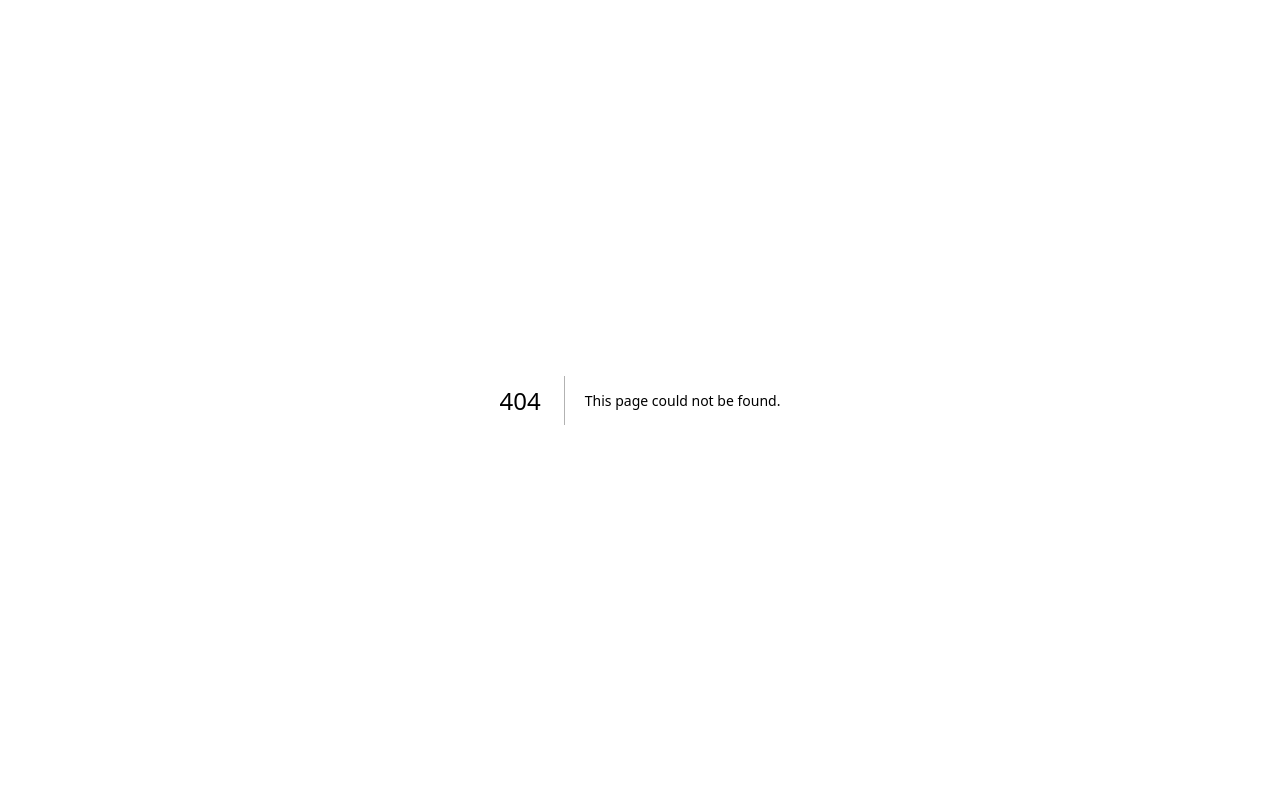
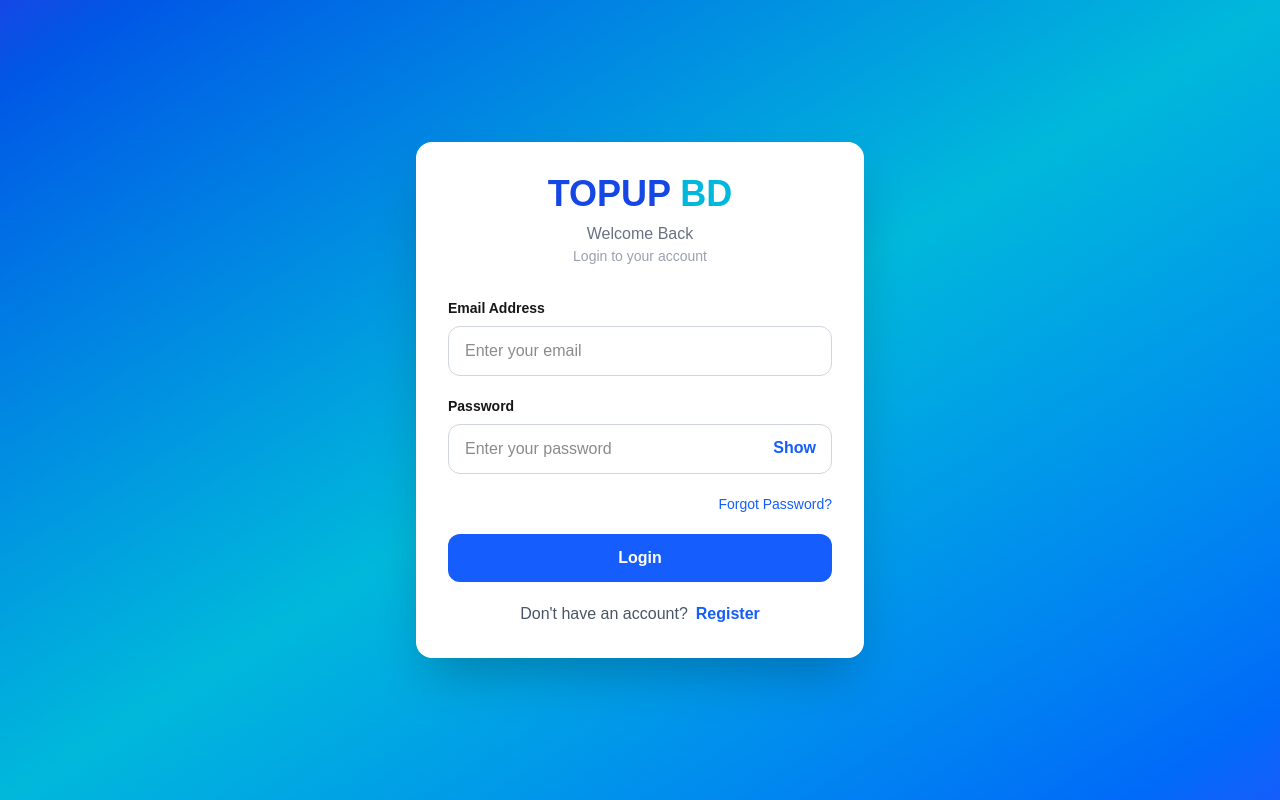
Before and after one commit to omorbro/topup-bd, a Next.js app: page /login in a window 1280 px wide. Before the commit this address had no page. Built offline with nearby package versions, Linux system fonts and the light colour scheme.

Commit message:
Add login, dashboard and auth header

```diff
--- /dev/null
+++ b/app/dashboard/page.tsx
@@ -0,0 +1,119 @@
+"use client";
+
+import Link from "next/link";
+import { useEffect, useState } from "react";
+import { auth } from "@/lib/firebase";
+import { signOut } from "firebase/auth";
+
+export default function DashboardPage() {
+  const [user, setUser] = useState<any>(null);
+
+  useEffect(() => {
+    const unsubscribe = auth.onAuthStateChanged((currentUser) => {
+      setUser(currentUser);
+    });
+
+    return () => unsubscribe();
+  }, []);
+
+  const handleLogout = async () => {
+    await signOut(auth);
+    window.location.href = "/login";
+  };
+
+  return (
+    <div className="min-h-screen bg-gray-100">
+
+      {/* Header */}
+
+      <div className="bg-blue-600 text-white p-5 shadow">
+
+        <h1 className="text-2xl font-bold">
+          TOPUP BD Dashboard
+        </h1>
+
+        <p className="text-sm text-blue-100">
+          Welcome Back
+        </p>
+
+      </div>
+
+      {/* Content */}
+
+      <div className="max-w-5xl mx-auto p-5">
+        {/* Profile Card */}
+
+        <div className="bg-white rounded-2xl shadow-md p-6">
+
+          <div className="flex items-center gap-4">
+
+            <div className="w-20 h-20 rounded-full bg-blue-600 text-white flex items-center justify-center text-3xl font-bold">
+              {user?.displayName?.charAt(0) || "U"}
+            </div>
+
+            <div>
+
+              <h2 className="text-2xl font-bold">
+                {user?.displayName || "User"}
+              </h2>
+
+              <p className="text-gray-600">
+                {user?.email}
+              </p>
+
+            </div>
+
+          </div>
+
+          <div className="grid grid-cols-1 md:grid-cols-2 gap-4 mt-8">
+
+            <Link
+              href="/topup"
+              className="bg-blue-600 text-white text-center py-3 rounded-xl font-semibold hover:bg-blue-700 transition"
+            >
+              💎 Top Up Now
+            </Link>
+
+            <Link
+              href="/orders"
+              className="bg-green-600 text-white text-center py-3 rounded-xl font-semibold hover:bg-green-700 transition"
+            >
+              📦 My Orders
+            </Link>
+
+          </div>
+
+          <button
+            onClick={handleLogout}
+            className="w-full mt-6 bg-red-600 text-white py-3 rounded-xl font-semibold hover:bg-red-700 transition"
+          >
+            🚪 Logout
+          </button>
+
+        </div>
+        {/* Quick Stats */}
+
+        <div className="grid grid-cols-1 md:grid-cols-3 gap-5 mt-6">
+
+          <div className="bg-white rounded-2xl shadow-md p-5">
+            <h3 className="text-gray-500 text-sm">Total Orders</h3>
+            <p className="text-3xl font-bold text-blue-600 mt-2">0</p>
+          </div>
+
+          <div className="bg-white rounded-2xl shadow-md p-5">
+            <h3 className="text-gray-500 text-sm">Completed</h3>
+            <p className="text-3xl font-bold text-green-600 mt-2">0</p>
+          </div>
+
+          <div className="bg-white rounded-2xl shadow-md p-5">
+            <h3 className="text-gray-500 text-sm">Pending</h3>
+            <p className="text-3xl font-bold text-yellow-500 mt-2">0</p>
+          </div>
+
+        </div>
+
+      </div>
+
+    </div>
+  );
+}
--- /dev/null
+++ b/app/login/page.tsx
@@ -0,0 +1,185 @@
+"use client";
+
+import { useState } from "react";
+import Link from "next/link";
+import { useRouter } from "next/navigation";
+import { signInWithEmailAndPassword } from "firebase/auth";
+import { auth } from "@/lib/firebase";
+
+export default function LoginPage() {
+  const router = useRouter();
+
+  const [email, setEmail] = useState("");
+  const [password, setPassword] = useState("");
+
+  const [showPassword, setShowPassword] = useState(false);
+  const [loading, setLoading] = useState(false);
+  const [error, setError] = useState("");
+
+  const handleLogin = async (
+    e: React.FormEvent<HTMLFormElement>
+  ) => {
+    e.preventDefault();
+
+    setError("");
+
+    if (!email || !password) {
+      setError("Please fill all fields.");
+      return;
+    }
+
+    try {
+      setLoading(true);
+
+      await signInWithEmailAndPassword(
+        auth,
+        email,
+        password
+      );
+
+      router.push("/");
+      setLoading(false);
+
+    } catch (err: any) {
+
+      setLoading(false);
+
+      switch (err.code) {
+
+        case "auth/invalid-credential":
+        case "auth/wrong-password":
+        case "auth/user-not-found":
+          setError("Invalid email or password.");
+          break;
+
+        case "auth/invalid-email":
+          setError("Invalid email address.");
+          break;
+
+        case "auth/too-many-requests":
+          setError("Too many attempts. Please try again later.");
+          break;
+
+        default:
+          setError("Login failed. Please try again.");
+      }
+    }
+  };
+
+  return (
+    <div className="min-h-screen bg-gradient-to-br from-blue-700 via-cyan-500 to-blue-600 flex items-center justify-center px-4 py-10">
+
+      <div className="w-full max-w-md bg-white rounded-2xl shadow-2xl p-8">
+
+        <div className="text-center mb-8">
+
+          <h1 className="text-4xl font-bold text-blue-700">
+            TOPUP <span className="text-cyan-500">BD</span>
+          </h1>
+
+          <p className="text-gray-500 mt-2">
+            Welcome Back
+          </p>
+
+          <p className="text-sm text-gray-400">
+            Login to your account
+          </p>
+
+        </div>
+
+        <form
+          onSubmit={handleLogin}
+          className="space-y-5"
+        >
+          {error && (
+            <div className="rounded-lg border border-red-200 bg-red-50 p-3 text-sm text-red-600">
+              {error}
+            </div>
+          )}
+
+          {/* Email */}
+
+          <div>
+
+            <label className="block mb-2 text-sm font-semibold">
+              Email Address
+            </label>
+
+            <input
+              type="email"
+              value={email}
+              onChange={(e) => setEmail(e.target.value)}
+              placeholder="Enter your email"
+              className="w-full rounded-xl border border-gray-300 px-4 py-3 outline-none focus:ring-2 focus:ring-blue-500"
+            />
+
+          </div>
+
+          {/* Password */}
+
+          <div>
+
+            <label className="block mb-2 text-sm font-semibold">
+              Password
+            </label>
+
+            <div className="relative">
+
+              <input
+                type={showPassword ? "text" : "password"}
+                value={password}
+                onChange={(e) => setPassword(e.target.value)}
+                placeholder="Enter your password"
+                className="w-full rounded-xl border border-gray-300 px-4 py-3 pr-20 outline-none focus:ring-2 focus:ring-blue-500"
+              />
+
+              <button
+                type="button"
+                onClick={() => setShowPassword(!showPassword)}
+                className="absolute right-4 top-3 text-blue-600 font-semibold"
+              >
+                {showPassword ? "Hide" : "Show"}
+              </button>
+
+            </div>
+
+          </div>
+          <div className="flex justify-end">
+
+            <Link
+              href="/forgot-password"
+              className="text-sm text-blue-600 hover:underline"
+            >
+              Forgot Password?
+            </Link>
+
+          </div>
+
+          <button
+            type="submit"
+            disabled={loading}
+            className="w-full rounded-xl bg-blue-600 py-3 font-bold text-white transition hover:bg-blue-700 disabled:opacity-50"
+          >
+            {loading ? "Logging in..." : "Login"}
+          </button>
+
+          <p className="text-center text-gray-600">
+
+            Don't have an account?
+
+            <Link
+              href="/register"
+              className="ml-2 font-semibold text-blue-600 hover:underline"
+            >
+              Register
+            </Link>
+
+          </p>
+
+        </form>
+
+      </div>
+
+    </div>
+  );
+}
--- a/app/register/page.tsx
+++ b/app/register/page.tsx
@@ -94,7 +94,7 @@ export default function RegisterPage() {
 
       alert("রেজিস্ট্রেশন সফল হয়েছে!");
 
-      router.push("/dashboard");
+      router.push("/");
     } catch (error: any) {
       alert(error.message);
     } finally {
--- a/components/Header.tsx
+++ b/components/Header.tsx
@@ -1,6 +1,26 @@
+"use client";
+
 import Link from "next/link";
+import { useEffect, useState } from "react";
+import { auth } from "@/lib/firebase";
+import { onAuthStateChanged, signOut } from "firebase/auth";
 
 export default function Header() {
+  const [user, setUser] = useState<any>(null);
+
+  useEffect(() => {
+    const unsubscribe = onAuthStateChanged(auth, (currentUser) => {
+      setUser(currentUser);
+    });
+
+    return () => unsubscribe();
+  }, []);
+
+  const handleLogout = async () => {
+    await signOut(auth);
+    window.location.href = "/";
+  };
+
   return (
     <header className="sticky top-0 z-50 bg-white border-b border-gray-200 shadow">
       <div className="max-w-7xl mx-auto flex items-center justify-between p-4">
@@ -19,30 +39,50 @@ export default function Header() {
 
         <div className="flex items-center gap-2">
 
-          <button className="bg-gray-100 px-3 py-2 rounded-lg hover:bg-gray-200">
+          <button className="bg-gray-100 px-3 py-2 rounded-lg">
             🔔
           </button>
 
           <Link
             href="/wallet"
-            className="bg-green-600 text-white px-4 py-2 rounded-lg hover:bg-green-700"
+            className="bg-green-600 text-white px-4 py-2 rounded-lg"
           >
             Wallet
           </Link>
 
+          {user ? (
+            <>
+              <Link
+                href="/dashboard"
+                className="bg-blue-600 text-white px-4 py-2 rounded-lg"
+              >
+                Dashboard
+              </Link>
+
+              <button
+                onClick={handleLogout}
+                className="bg-red-600 text-white px-4 py-2 rounded-lg"
+              >
+                Logout
+              </button>
+            </>
+          ) : (
+            <>
               <Link
                 href="/login"
-            className="bg-blue-600 text-white px-4 py-2 rounded-lg hover:bg-blue-700"
+                className="bg-blue-600 text-white px-4 py-2 rounded-lg"
               >
                 Login
               </Link>
 
               <Link
                 href="/register"
-            className="bg-red-600 text-white px-4 py-2 rounded-lg hover:bg-red-700"
+                className="bg-red-600 text-white px-4 py-2 rounded-lg"
               >
                 Register
               </Link>
+            </>
+          )}
 
         </div>
 
```
Lines whose indentation alone changed are shown as unchanged.
